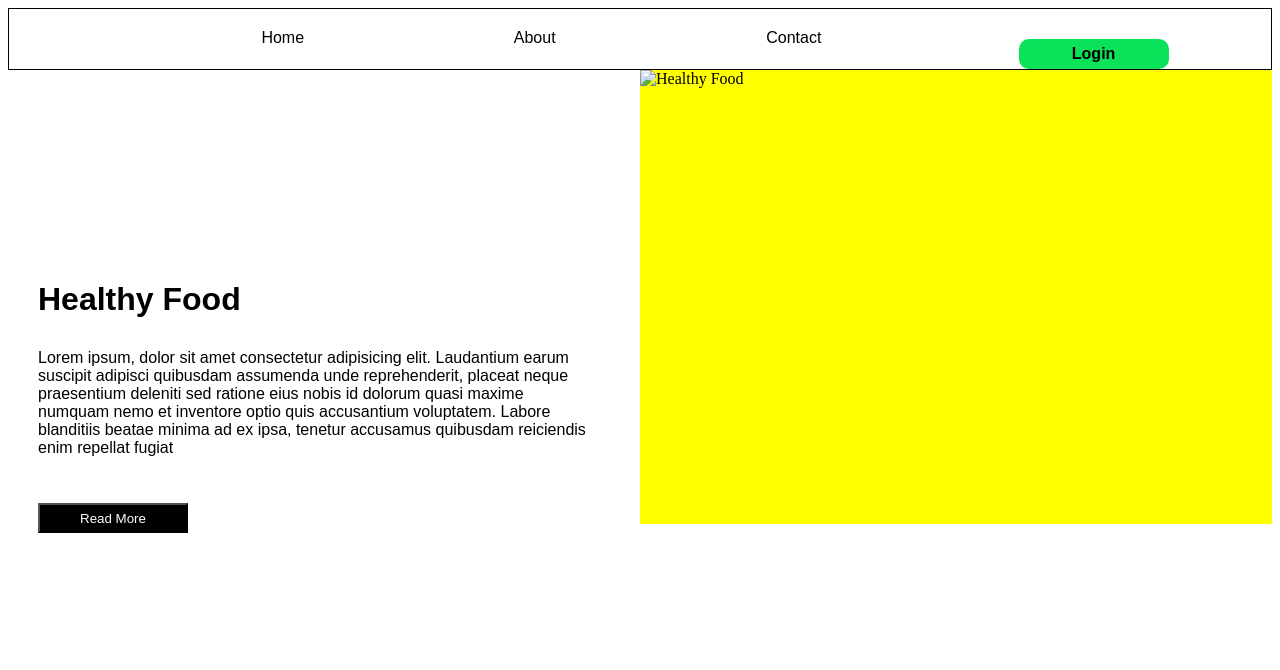
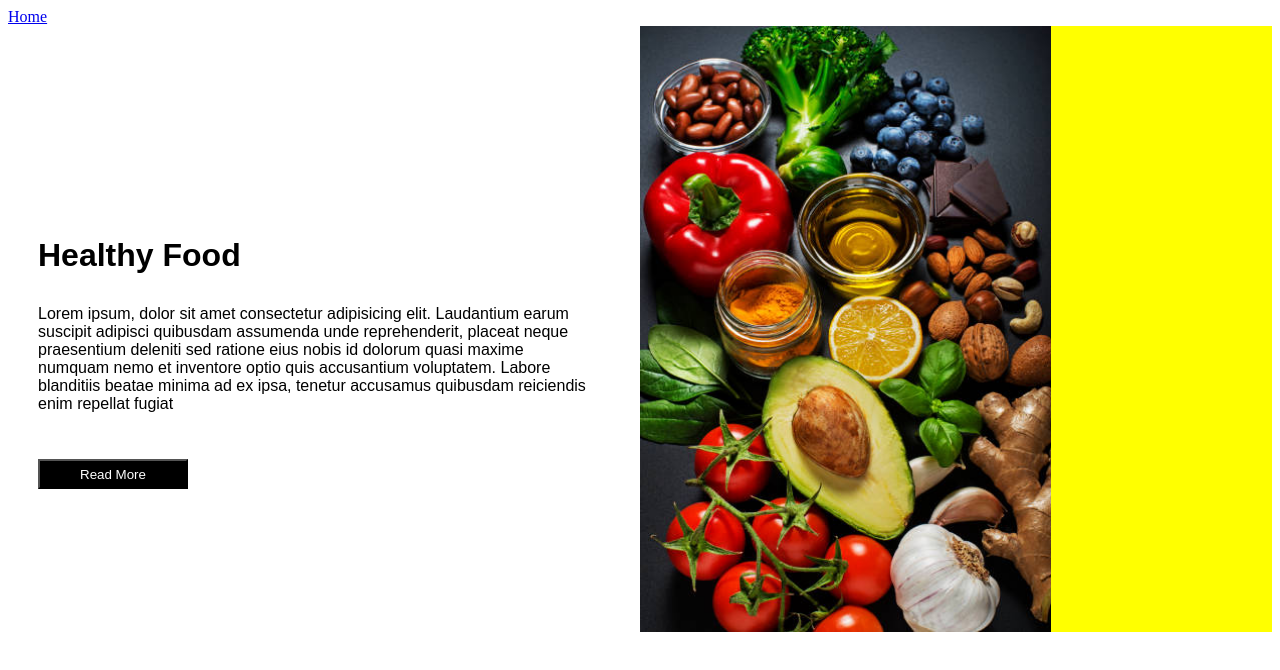
Before and after one commit to shreya-paul-17/SIGMA-2.0-Solutions, a plain HTML site: page Assignment-6/Question-2.html in a window 1280 px wide. Drawn offline with Linux system fonts and the light colour scheme.

Commit message:
Updated files

```diff
--- a/Assignment-6/Question-2.html
+++ b/Assignment-6/Question-2.html
@@ -5,33 +5,6 @@
     <meta name="viewport" content="width=device-width, initial-scale=1.0">
     <title>Restaurant Landing Page</title>
     <style>
-        nav{
-            display:grid;
-            grid-template-columns: repeat(5,1fr);
-            border: 1px solid black;
-        }
-        nav>img{
-            width: 50px;
-        }
-        nav>a{
-            text-decoration: none;
-            color: black;
-            font-family:Arial, Helvetica, sans-serif;
-            /* justify-content: space-around; */
-            padding-top: 20px;
-            /* padding-right: 5px; */
-        }
-        nav>button{
-            border-radius: 10px;
-            background-color: #0ae259;
-            border:0;
-            color: black;
-            font-weight: bold;
-            font-size: medium;
-
-            /* padding-top: 20px; */
-
-        }
         .grid-container{
             display: grid;
             grid-template-columns:repeat(2,1fr);
@@ -65,11 +38,8 @@
 </head>
 <body>
     <nav>
-        <img src="healthy_food_logo.png" alt="" srcset="">
         <a href="#">Home</a>
-        <a href="#">About</a>
-        <a href="#">Contact</a>
-        <button>Login</button>
+
     </nav>
     <div class="grid-container">
         <div class="information">
@@ -78,7 +48,7 @@
             <button>Read More</button>
         </div>
         <div class="picture">
-            <img src="healthy-foods.jpg" alt="Healthy Food" srcset="">
+            <img src="healthy_foods.jpg" alt="Healthy Food" srcset="">
         </div>
         </div>
 </body>
```
Also changed, not shown: Assignment-6/Question-1.html (+1 -1 lines).
